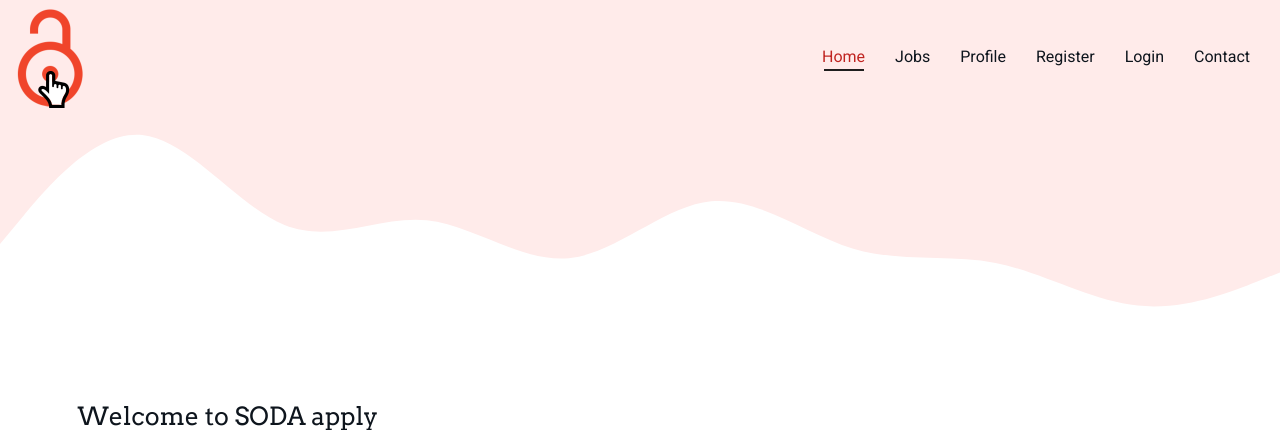
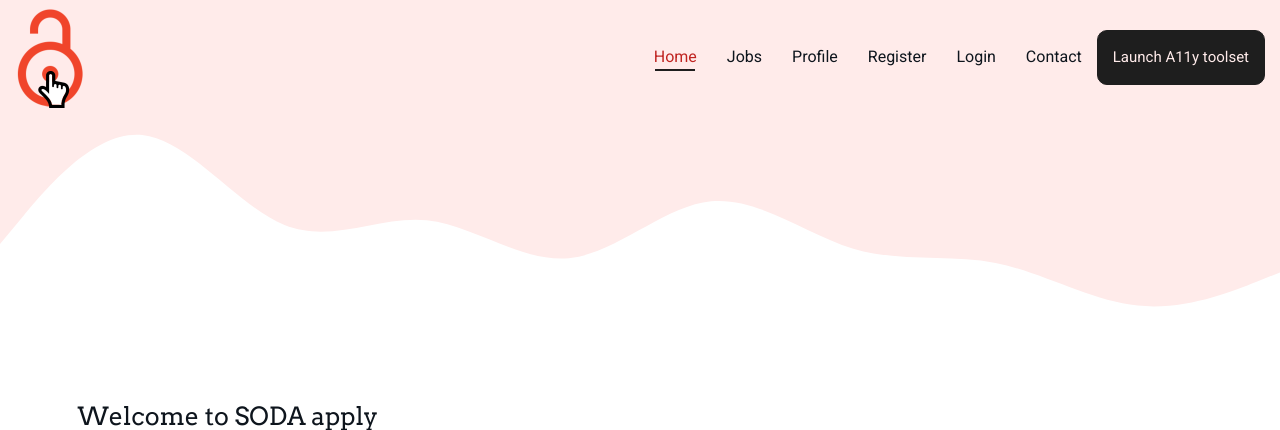
Before and after one commit to StephenJ2020/soda-apply, a Flask app: page / in a window 1280 px wide. Shown: the top 430 px of the page. Run offline with Flask 2, Linux system fonts and the light colour scheme; some libraries are stand-ins or nearby versions.

Commit message:
Font resizer component created and added to navbar with functionality developed in main.js file

```diff
--- a/static/css/style.css
+++ b/static/css/style.css
@@ -44,6 +44,30 @@ body {
     width: 10rem;
     background-color: var(--dk-text-color);
     margin: 1rem auto 0;
+}
+
+.custom-content-link {
+    color: var(--dk-color);
+    font-weight: 700;
+}
+
+    /* Buttons */
+button.btn-primary {
+    background-color: var(--dk-color);
+    color: var(--p1-color);
+    font-size: 1.5rem;
+    border-radius: 1rem;
+    border: 1px solid var(--dk-color);
+}
+
+button.btn-primary:hover, button.btn-primary:active,
+button.btn-primary:focus, button.btn-primary:focus-within {
+    background-color: var(--highlight-text-color);
+    border-color: var(--highlight-text-color);
+}
+
+button.btn-primary:focus {
+    box-shadow: 0 0 0 0.25rem rgb(253 13 60 / 25%);
 }
 
     /* Navbar */
--- a/static/js/main.js
+++ b/static/js/main.js
@@ -71,3 +71,12 @@ switch (current_page) {
     default:
         break;
 };
+
+// Font resizer
+
+const slider = document.querySelector("#font-slider");
+
+slider.addEventListener("input", () => {
+    let size = (slider.value) * 1.6;
+    document.body.style.fontSize = size + "rem";
+});
--- /dev/null
+++ b/templates/components/_fontscaler.html
@@ -0,0 +1,36 @@
+<!-- Button trigger modal -->
+<button type="button" class="btn btn-primary p-4" data-bs-toggle="modal" data-bs-target="#a11yModal">
+    Launch A11y toolset
+</button>
+
+<!-- Modal -->
+<div class="modal fade" id="a11yModal" tabindex="-1" aria-labelledby="a11yModalLabel" aria-hidden="true">
+    <div class="modal-dialog">
+        <div class="modal-content">
+            <div class="modal-header">
+                <h3 class="modal-title" id="a11yModalLabel">Accessibility tools</h3>
+                <button type="button" class="btn-close" data-bs-dismiss="modal" aria-label="Close"></button>
+            </div>
+            <div class="modal-body">
+                <div class="container">
+                    <div class="row">
+                        <p>
+                            Below you will find some assistive tools that you can use to better your experience
+                            on our site.
+                        </p>
+                        <p>
+                            Color blindness modes/Font Resizer are the first in a suite of tools that we aim to
+                            develop to better help our users have the best possible exposure to a seemless
+                            experience. If you have any idea on how we can improve this, please let us know by
+                            contacting us via our <a class="custom-content-link" href="{{ url_for('contact') }}">Contact</a> page.
+                        </p>
+                        <div class="col-sm-12 text-center">
+                            <p>Font Resizer:</p>
+                            <input type="range" min="1" max="1.8" step="0.2" value="1" name="font-slider" id="font-slider">
+                        </div>
+                    </div>
+                </div>
+            </div>
+        </div>
+    </div>
+</div>
--- a/templates/components/_navbar.html
+++ b/templates/components/_navbar.html
@@ -27,6 +27,10 @@
             <li class="nav-item">
                 <a class="nav-link p-4" id="contact-nav-item" href="{{ url_for('contact') }}">Contact</a>
             </li>
+            <li class="a11y-nav-item">
+                <!-- A11y extra user tools -->
+                {% include 'components/_fontscaler.html' %}
+            </li>
         </ul>
     </div>
 </div>
```
